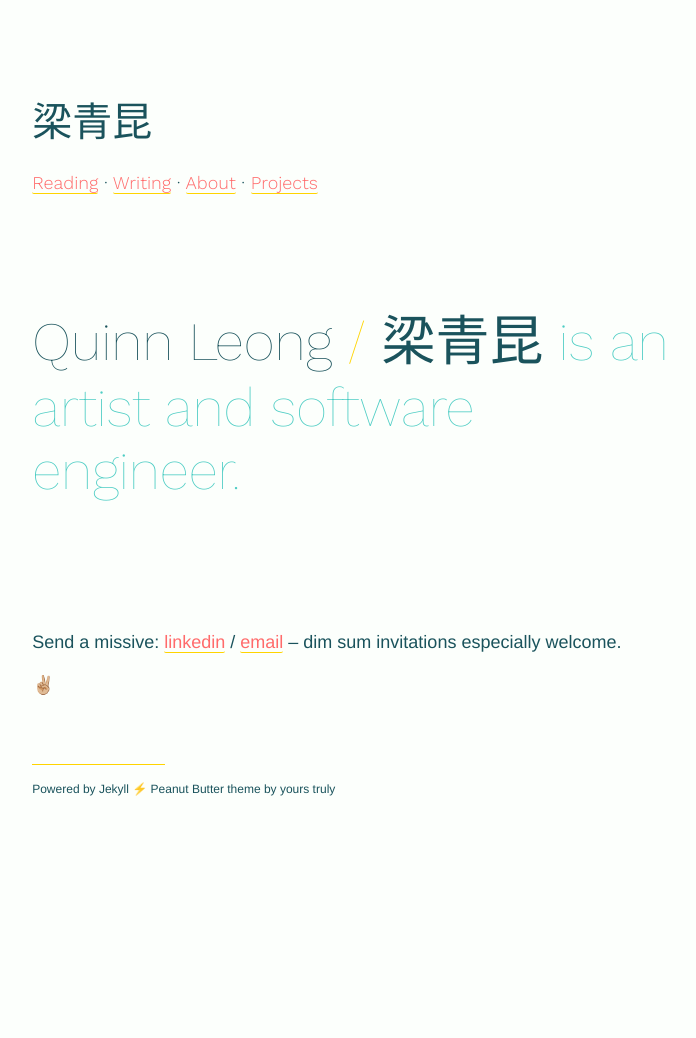
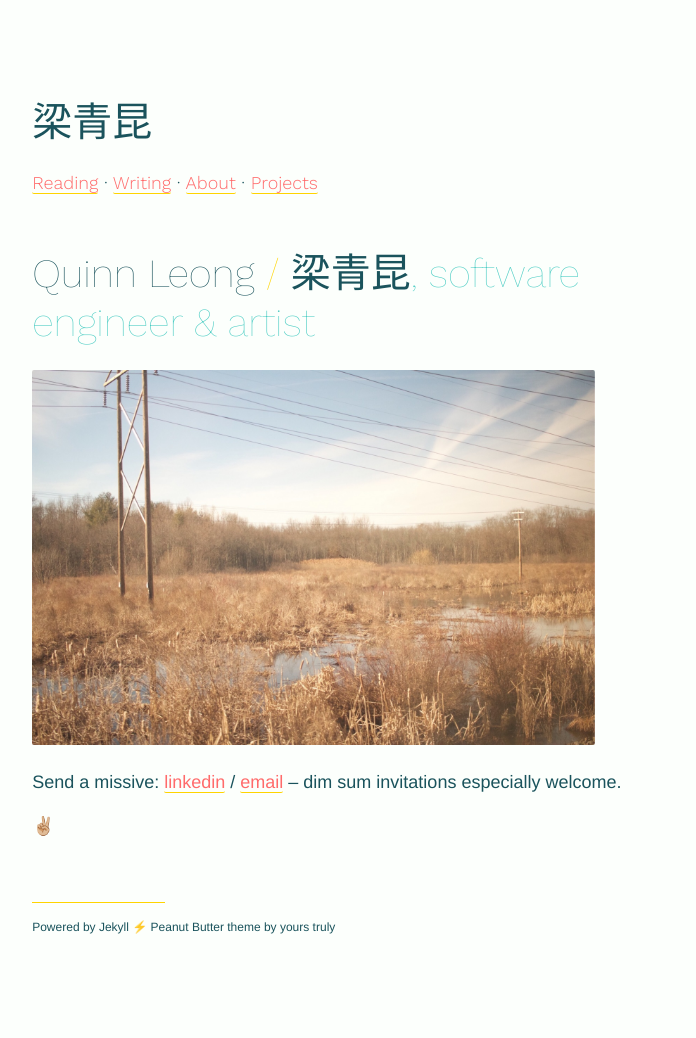
Before and after one commit to quinnleong/quinnleong.github.io, a Jekyll site: the page built from index.md, in a window 1280 px wide. Shown: the whole page, without its empty margins (275-971 px from the left). Built offline with Jekyll 4.4.1, drawn with Linux system fonts in a browser that asks for light colours; before the commit the page ends 900 px from its top, so only the background shows below that.

Commit message:
Update home page

```diff
--- a/assets/css/style.css
+++ b/assets/css/style.css
@@ -117,11 +117,6 @@ img {
     font-size: 40px;
   }
 }
-@media screen and (min-width: 1000px) {
-  .title {
-    font-size: 54px;
-  }
-}
 .title-divider {
   color: #FFD400;
 }
@@ -129,7 +124,7 @@ img {
   color: #1A535C;
 }
 #landing-title {
-  margin: 5rem 0 8rem 0;
+  /* margin: 5rem 0 8rem 0; */
 }
 
 
--- a/index.md
+++ b/index.md
@@ -6,12 +6,13 @@ layout: default
 title:
 ---
 
-<div class='title' id='landing-title'>
+<div class="title" id='landing-title'>
   <span class='title-inverted'>Quinn Leong</span>
   <span class='title-divider'>/</span>
-  <span class='title-inverted'>梁青昆</span>
-  is an artist and software engineer.
+  <span class='title-inverted'>梁青昆</span>, software engineer & artist
 </div>
+
+![](assets/images/vsco5d86910a07321.jpg)
 
 Send a missive: [linkedin][linkedin] / [email][email] – dim sum invitations especially welcome.
 
```
